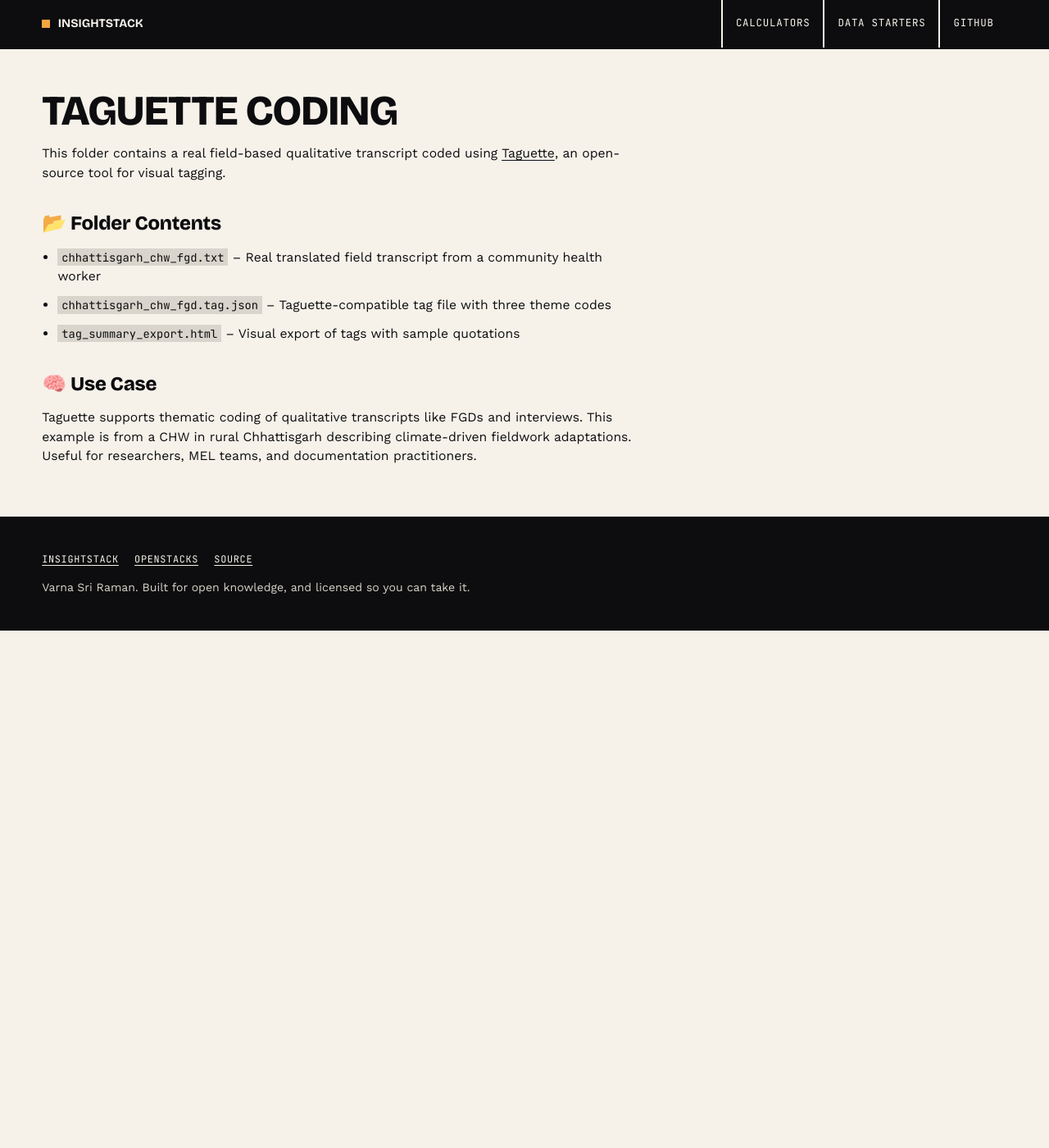
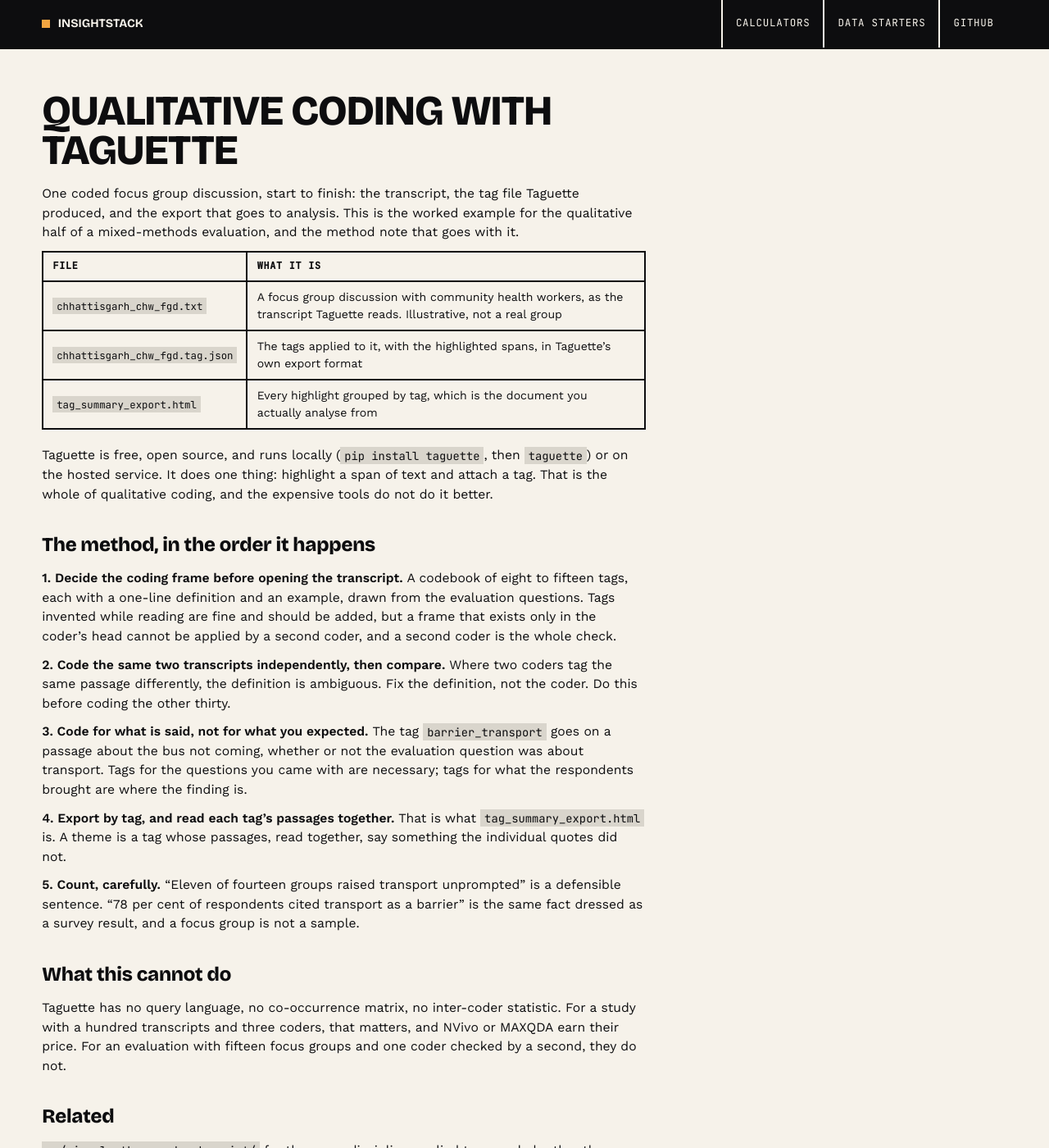
Before and after one commit to Varnasr/InsightStack, a Jekyll site: the page built from taguette_coding/README.md, in a window 1280 px wide and 1400 px high. Shown: the whole window at 82% size. Built offline with Jekyll 4.4.1, drawn with Linux system fonts in a browser that asks for light colours; our own code applies the rules of GitHub Pages for plain Markdown files; some of the changed text lies outside the part shown.

Commit message:
Fold Excel and LaTeX into tool_notes, write the two qualitative-method pages, correct the family description
excel_visuals and latex were the last two tool showcases outside tool_notes/, and they now sit with the other seven under the same rule: a page of judgement plus the worked file. taguette_coding and visual_ethnography_descript are qualitative methods with real worked examples, so they stay where they are and gain the method page each lacked: the coding frame decided first, two transcripts double-coded, counting done carefully; and for recorded material, three separate consents, quotes checked against audio, clips cut with context visible.

The family table said SignalStack was dead and PolicyStack was a live stack. Neither is right: the family is three stacks with openstacks.dev as the index, SignalStack is the Research Rundown companion beside them, and PolicyStack is superseded by PolicyDhara.

Co-Authored-By: Claude Fable 5.1 <noreply@anthropic.com>
Claude-Session: https://claude.ai/code/session_01DMYhECx2Dzbqad6KJxWZ7t

```diff
--- a/taguette_coding/README.md
+++ b/taguette_coding/README.md
@@ -1,11 +1,58 @@
-# Taguette Coding
+# Qualitative coding with Taguette
 
-This folder contains a real field-based qualitative transcript coded using [Taguette](https://taguette.org), an open-source tool for visual tagging.
+One coded focus group discussion, start to finish: the transcript, the tag
+file Taguette produced, and the export that goes to analysis. This is the
+worked example for the qualitative half of a mixed-methods evaluation, and
+the method note that goes with it.
 
-## 📂 Folder Contents
-- `chhattisgarh_chw_fgd.txt` – Real translated field transcript from a community health worker
-- `chhattisgarh_chw_fgd.tag.json` – Taguette-compatible tag file with three theme codes
-- `tag_summary_export.html` – Visual export of tags with sample quotations
+| File | What it is |
+|---|---|
+| `chhattisgarh_chw_fgd.txt` | A focus group discussion with community health workers, as the transcript Taguette reads. Illustrative, not a real group |
+| `chhattisgarh_chw_fgd.tag.json` | The tags applied to it, with the highlighted spans, in Taguette's own export format |
+| `tag_summary_export.html` | Every highlight grouped by tag, which is the document you actually analyse from |
 
-## 🧠 Use Case
-Taguette supports thematic coding of qualitative transcripts like FGDs and interviews. This example is from a CHW in rural Chhattisgarh describing climate-driven fieldwork adaptations. Useful for researchers, MEL teams, and documentation practitioners.
+Taguette is free, open source, and runs locally (`pip install taguette`,
+then `taguette`) or on the hosted service. It does one thing: highlight a
+span of text and attach a tag. That is the whole of qualitative coding, and
+the expensive tools do not do it better.
+
+## The method, in the order it happens
+
+**1. Decide the coding frame before opening the transcript.** A codebook of
+eight to fifteen tags, each with a one-line definition and an example, drawn
+from the evaluation questions. Tags invented while reading are fine and
+should be added, but a frame that exists only in the coder's head cannot be
+applied by a second coder, and a second coder is the whole check.
+
+**2. Code the same two transcripts independently, then compare.** Where two
+coders tag the same passage differently, the definition is ambiguous. Fix
+the definition, not the coder. Do this before coding the other thirty.
+
+**3. Code for what is said, not for what you expected.** The tag
+`barrier_transport` goes on a passage about the bus not coming, whether or
+not the evaluation question was about transport. Tags for the questions you
+came with are necessary; tags for what the respondents brought are where the
+finding is.
+
+**4. Export by tag, and read each tag's passages together.** That is what
+`tag_summary_export.html` is. A theme is a tag whose passages, read
+together, say something the individual quotes did not.
+
+**5. Count, carefully.** "Eleven of fourteen groups raised transport
+unprompted" is a defensible sentence. "78 per cent of respondents cited
+transport as a barrier" is the same fact dressed as a survey result, and a
+focus group is not a sample.
+
+## What this cannot do
+
+Taguette has no query language, no co-occurrence matrix, no inter-coder
+statistic. For a study with a hundred transcripts and three coders, that
+matters, and NVivo or MAXQDA earn their price. For an evaluation with
+fifteen focus groups and one coder checked by a second, they do not.
+
+## Related
+
+`../visual_ethnography_descript/` for the same discipline applied to recorded
+rather than transcribed material. `../annotated_research/annotation_scheme.md`
+tag **[MEASURE]** for what a self-reported answer in a group setting is
+evidence of.
```
Also changed, not shown: CLAUDE.md (+5 -3 lines), excel_visuals/README.md (deleted, +0 -11 lines), index.html (+4 -12 lines), latex/README.md (deleted, +0 -73 lines), tool_notes/README.md (+5 -3 lines), tool_notes/excel_visuals/README.md (added, +36 -0 lines), tool_notes/latex/README.md (added, +41 -0 lines), visual_ethnography_descript/README.md (+50 -7 lines), README.md, tool_notes/latex/community_links_latex.txt (renamed from latex/community_links_latex.txt), tool_notes/latex/field_use_case_latex.md (renamed from latex/field_use_case_latex.md), 8 other files.
